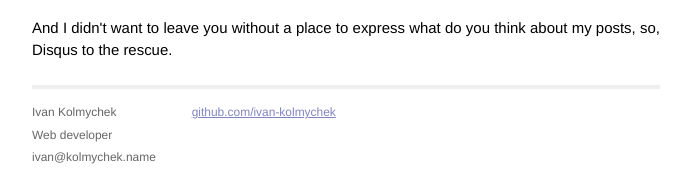
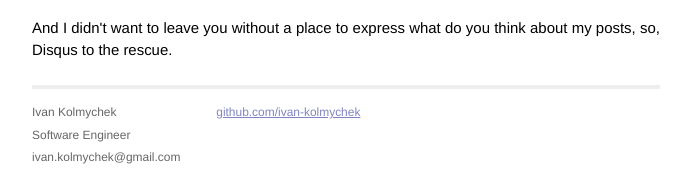
Before and after one commit to ivan-kolmychek/ivan-kolmychek.github.io, a Jekyll site: the page built from about/index.html, in a window 1280 px wide. Shown: the part 768-946 px from the top of the page, without its empty margins (294-985 px from the left). Built offline with Jekyll 4.4.1, drawn with Linux system fonts in a browser that asks for light colours.

Commit message:
Fix contact info in default layout

```diff
--- a/_layouts/default.html
+++ b/_layouts/default.html
@@ -29,8 +29,8 @@
             <div class="contact">
               <p>
                 Ivan Kolmychek<br />
-                Web developer<br />
-                ivan@kolmychek.name
+                Software Engineer<br />
+                ivan.kolmychek@gmail.com
               </p>
             </div>
             <div class="contact">
```
